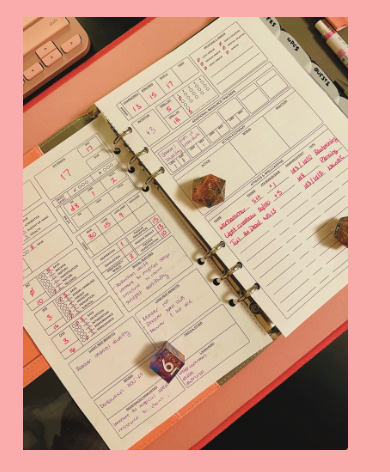
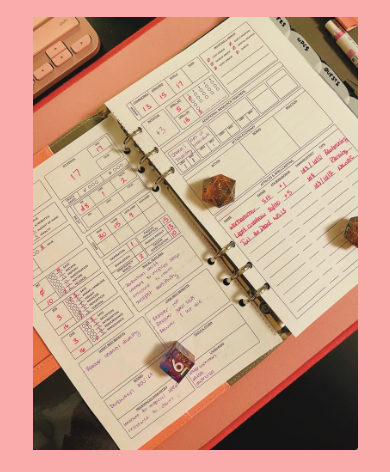
Before and after one commit to AmandaBoo/PersonalSite, a React app: page /dndsheets in a window 390 px wide. Shown: the part 587-1059 px from the top of the page. Built offline with nearby package versions, Linux system fonts and the light colour scheme.

Commit message:
Fixed a padding issue with dnd project images on mobile

```diff
--- a/src/Home/DNDProject.js
+++ b/src/Home/DNDProject.js
@@ -17,7 +17,7 @@ function createProjectImages() {
     return (
         <div className={'flex-center mobile-display-block'}>
             <img
-                className={'dnd-sheet-img padding-top padding-right'}
+                className={'dnd-sheet-img padding-top padding-right mobile-padding-right-none'}
                 src={'./images/fullStatSheet.jpg'}
                 alt={'dnd sheet stats'}
             />
--- a/src/style/mobileStyles.scss
+++ b/src/style/mobileStyles.scss
@@ -33,3 +33,7 @@
   max-width: 325px;
   max-height: 451px;
 }
+
+.mobile-padding-right-none {
+  padding-right : 0;
+}
```
